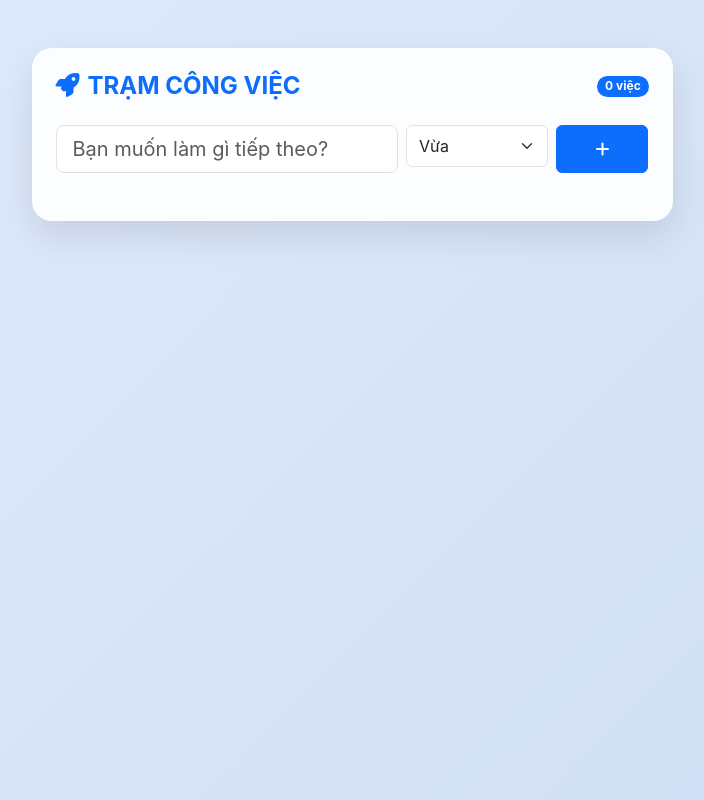
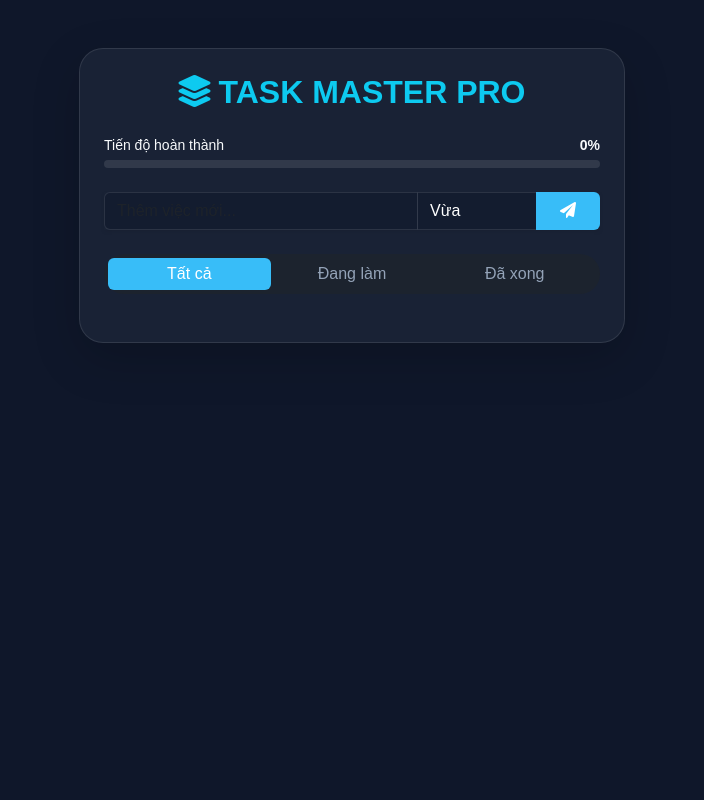
Before and after one commit to nhatminh31082k-gif/do-an-docker-cong-viec, a Flask app: page / in a window 1280 px wide. Shown: the whole page, without its empty margins (288-992 px from the left). Run offline with Flask 3, Linux system fonts and the light colour scheme; data that the repository does not hold is empty; some libraries are stand-ins or nearby versions.

Commit message:
Full option: Confetti, Progress bar and Filter

```diff
--- a/templates/index.html
+++ b/templates/index.html
@@ -3,45 +3,56 @@
 <head>
     <meta charset="UTF-8">
     <meta name="viewport" content="width=device-width, initial-scale=1.0">
-    <title>Smart Task Dashboard</title>
+    <title>Ultimate Task Master</title>
     <link href="https://cdn.jsdelivr.net/npm/bootstrap@5.3.0/dist/css/bootstrap.min.css" rel="stylesheet">
     <link rel="stylesheet" href="https://cdnjs.cloudflare.com/ajax/libs/font-awesome/6.0.0/css/all.min.css">
+    <script src="https://cdn.jsdelivr.net/npm/canvas-confetti@1.6.0/dist/confetti.browser.min.js"></script>
     <style>
-        body { background: linear-gradient(135deg, #e0eafc 0%, #cfdef3 100%); min-height: 100vh; font-family: 'Inter', sans-serif; }
-        .main-card { border-radius: 20px; border: none; box-shadow: 0 15px 35px rgba(0,0,0,0.1); background: rgba(255, 255, 255, 0.9); backdrop-filter: blur(10px); }
-        .task-item { border-radius: 12px; border: none; margin-bottom: 12px; transition: 0.3s; background: white; border-left: 6px solid #ccc; }
-        .task-item.priority-High { border-left-color: #ff4757; }
-        .task-item.priority-Normal { border-left-color: #ffa502; }
-        .task-item.priority-Low { border-left-color: #2ed573; }
-        .completed { text-decoration: line-through; opacity: 0.6; }
-        .badge-priority { font-size: 0.7rem; text-transform: uppercase; padding: 5px 10px; border-radius: 20px; }
+        body { background: #0f172a; min-height: 100vh; font-family: 'Plus Jakarta Sans', sans-serif; color: #f8fafc; }
+        .glass-card { background: rgba(30, 41, 59, 0.7); backdrop-filter: blur(12px); border: 1px solid rgba(255,255,255,0.1); border-radius: 24px; }
+        .progress { height: 8px; border-radius: 10px; background: rgba(255,255,255,0.1); }
+        .task-item { background: rgba(255,255,255,0.03); border: 1px solid rgba(255,255,255,0.05); border-radius: 16px; transition: 0.3s; margin-bottom: 12px; }
+        .task-item:hover { background: rgba(255,255,255,0.08); transform: scale(1.01); }
+        .completed-text { text-decoration: line-through; color: #64748b !important; }
+        .form-control, .form-select { background: rgba(15, 23, 42, 0.5); border: 1px solid rgba(255,255,255,0.1); color: white; }
+        .form-control:focus { background: rgba(15, 23, 42, 0.8); color: white; border-color: #38bdf8; box-shadow: none; }
+        .btn-primary { background: #38bdf8; border: none; font-weight: 600; }
+        .nav-pills .nav-link { color: #94a3b8; }
+        .nav-pills .nav-link.active { background: #38bdf8; }
     </style>
 </head>
 <body>
     <div class="container py-5">
         <div class="row justify-content-center">
-            <div class="col-md-7">
-                <div class="card main-card p-4">
-                    <div class="d-flex justify-content-between align-items-center mb-4">
-                        <h4 class="fw-bold text-primary m-0"><i class="fas fa-rocket me-2"></i>TRẠM CÔNG VIỆC</h4>
-                        <span class="badge bg-primary rounded-pill" id="taskCount">0 việc</span>
+            <div class="col-md-8 col-lg-6">
+                <div class="glass-card p-4 shadow-lg">
+                    <h2 class="text-center mb-4 fw-bold text-info"><i class="fas fa-layer-group me-2"></i>TASK MASTER PRO</h2>
+
+                    <div class="mb-4">
+                        <div class="d-flex justify-content-between mb-1">
+                            <span class="small">Tiến độ hoàn thành</span>
+                            <span class="small fw-bold" id="progressText">0%</span>
+                        </div>
+                        <div class="progress">
+                            <div id="progressBar" class="progress-bar bg-info" role="progressbar" style="width: 0%"></div>
+                        </div>
                     </div>
 
-                    <div class="row g-2 mb-4">
-                        <div class="col-md-7">
-                            <input type="text" id="taskInput" class="form-control form-control-lg" placeholder="Bạn muốn làm gì tiếp theo?">
-                        </div>
-                        <div class="col-md-3">
-                            <select id="priorityInput" class="form-select form-control-lg">
-                                <option value="Low">Thấp</option>
-                                <option value="Normal" selected>Vừa</option>
-                                <option value="High">Gấp!</option>
-                            </select>
-                        </div>
-                        <div class="col-md-2">
-                            <button class="btn btn-primary w-100 h-100" onclick="addTask()"><i class="fas fa-plus"></i></button>
-                        </div>
+                    <div class="input-group mb-4 shadow-sm">
+                        <input type="text" id="taskInput" class="form-control" placeholder="Thêm việc mới...">
+                        <select id="priorityInput" class="form-select" style="max-width: 120px;">
+                            <option value="Low">Thấp</option>
+                            <option value="Normal" selected>Vừa</option>
+                            <option value="High">Gấp!</option>
+                        </select>
+                        <button class="btn btn-primary px-4" onclick="addTask()"><i class="fas fa-paper-plane"></i></button>
                     </div>
+
+                    <ul class="nav nav-pills nav-justified mb-4 p-1 bg-dark rounded-pill" style="--bs-bg-opacity: .5;">
+                        <li class="nav-item"><a class="nav-link active small py-1" href="#" onclick="filterTasks('all', this)">Tất cả</a></li>
+                        <li class="nav-item"><a class="nav-link small py-1" href="#" onclick="filterTasks('pending', this)">Đang làm</a></li>
+                        <li class="nav-item"><a class="nav-link small py-1" href="#" onclick="filterTasks('done', this)">Đã xong</a></li>
+                    </ul>
 
                     <div id="taskList"></div>
                 </div>
@@ -50,22 +61,37 @@
     </div>
 
     <script>
+        let allTasks = [];
+
         async function loadTasks() {
             const res = await fetch('/api/tasks');
-            const tasks = await res.json();
-            document.getElementById('taskCount').innerText = `${tasks.length} việc`;
+            allTasks = await res.json();
+            updateUI(allTasks);
+        }
+
+        function updateUI(tasks) {
             const list = document.getElementById('taskList');
             list.innerHTML = '';
+
+            // Cập nhật tiến độ
+            const completedCount = allTasks.filter(t => t.completed).length;
+            const percent = allTasks.length > 0 ? Math.round((completedCount / allTasks.length) * 100) : 0;
+            document.getElementById('progressBar').style.width = percent + '%';
+            document.getElementById('progressText').innerText = percent + '%';
+
             tasks.forEach(t => {
+                const priorityColor = t.priority === 'High' ? 'text-danger' : (t.priority === 'Normal' ? 'text-warning' : 'text-success');
                 list.innerHTML += `
-                    <div class="task-item p-3 d-flex justify-content-between align-items-center shadow-sm priority-${t.priority}">
+                    <div class="task-item p-3 d-flex justify-content-between align-items-center">
                         <div class="d-flex align-items-center">
-                            <input type="checkbox" class="form-check-input me-3" ${t.completed ? 'checked' : ''} onchange="toggleTask('${t.id}')">
-                            <span class="${t.completed ? 'completed' : ''} fw-semibold">${t.content}</span>
+                            <div class="form-check">
+                                <input type="checkbox" class="form-check-input border-info" ${t.completed ? 'checked' : ''} onchange="toggleTask('${t.id}', ${t.completed})">
+                            </div>
+                            <span class="ms-3 ${t.completed ? 'completed-text' : 'fw-medium'}">${t.content}</span>
                         </div>
-                        <div>
-                            <span class="badge badge-priority bg-light text-dark me-2">${t.priority}</span>
-                            <button class="btn btn-link text-danger p-0" onclick="deleteTask('${t.id}')"><i class="fas fa-trash-alt"></i></button>
+                        <div class="d-flex align-items-center">
+                            <i class="fas fa-circle ms-2 small ${priorityColor}" style="font-size: 8px;"></i>
+                            <button class="btn btn-link text-secondary ms-3 p-0" onclick="deleteTask('${t.id}')"><i class="fas fa-trash-alt"></i></button>
                         </div>
                     </div>`;
             });
@@ -84,13 +110,24 @@
             loadTasks();
         }
 
-        async function toggleTask(id) {
+        async function toggleTask(id, currentStatus) {
+            if (!currentStatus) {
+                confetti({ particleCount: 150, spread: 70, origin: { y: 0.6 }, colors: ['#38bdf8', '#fbbf24', '#f87171'] });
+            }
             await fetch(`/api/tasks/${id}/toggle`, { method: 'PATCH' });
             loadTasks();
         }
 
+        function filterTasks(type, el) {
+            document.querySelectorAll('.nav-link').forEach(nav => nav.classList.remove('active'));
+            el.classList.add('active');
+            if (type === 'all') updateUI(allTasks);
+            else if (type === 'pending') updateUI(allTasks.filter(t => !t.completed));
+            else updateUI(allTasks.filter(t => t.completed));
+        }
+
         async function deleteTask(id) {
-            if(confirm("Xóa nhé?")) {
+            if(confirm("Xóa công việc này?")) {
                 await fetch(`/api/tasks/${id}`, { method: 'DELETE' });
                 loadTasks();
             }
```
